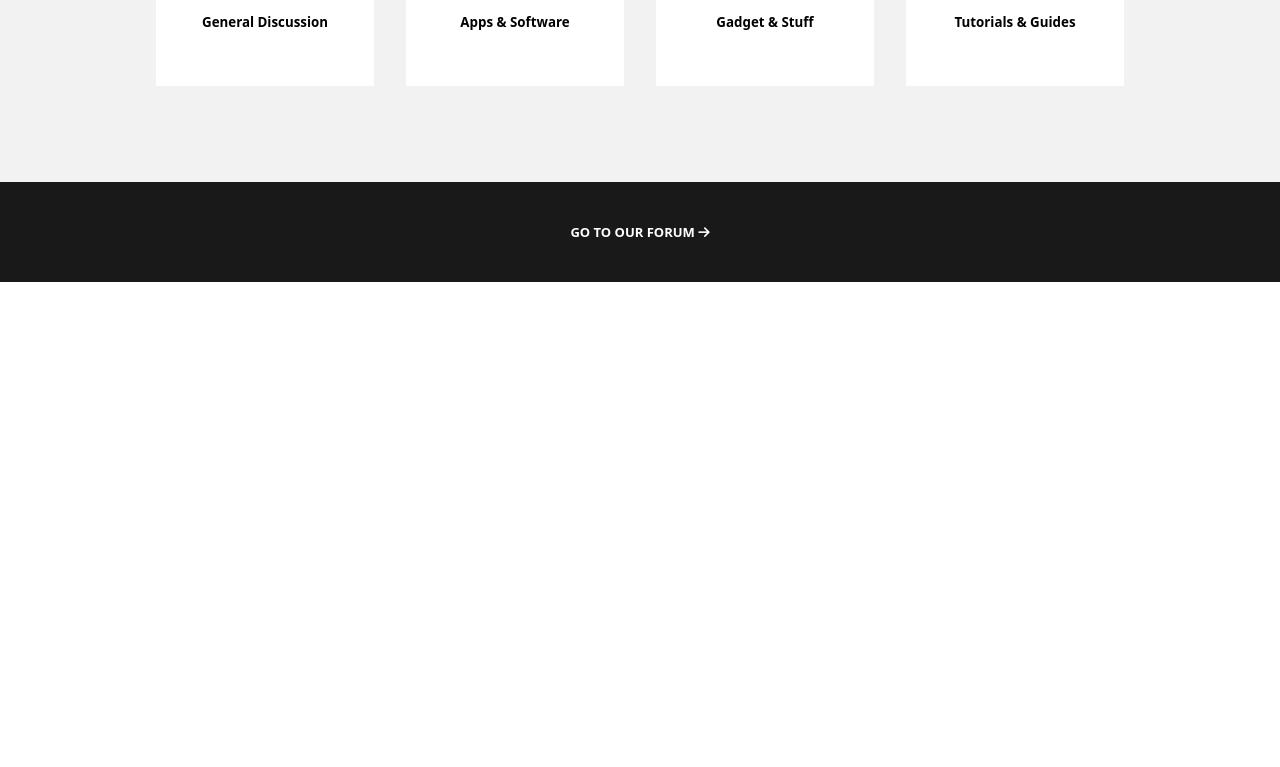
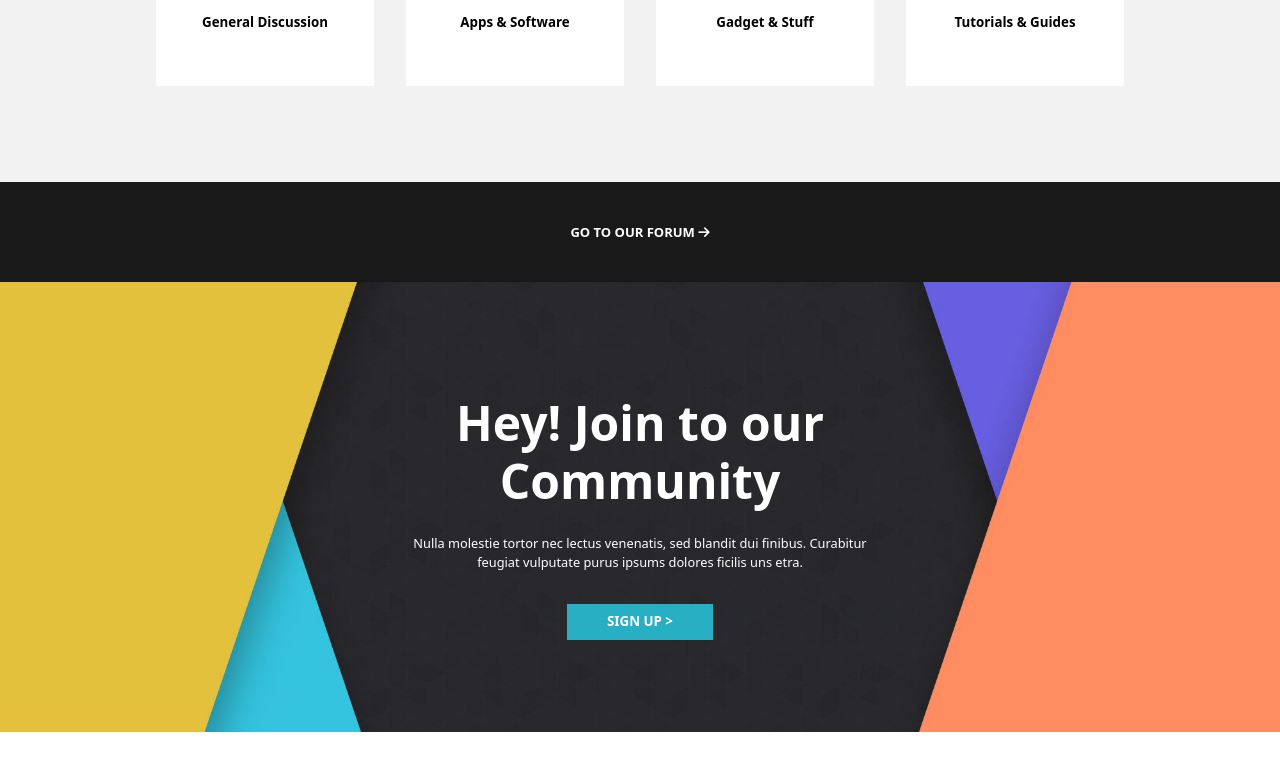
Before and after one commit to Michelazani/proj-html-vuejs, a Vue app: page / in a window 1280 px wide. Shown: the part 3473-4240 px from the top of the page. Before the commit the page ends 3755 px from the top, so only its background shows below. Built offline with nearby package versions, Linux system fonts and the light colour scheme.

Commit message:
inserimento backgroud-img e relativo testo

```diff
--- a/src/components/AppMain.vue
+++ b/src/components/AppMain.vue
@@ -154,6 +154,19 @@ export default{
         <article class="black-line">
             <h5>go to our forum <span><i class="fa-solid fa-arrow-right"></i></span> </h5>
         </article>
+        <div class="join-community">
+            <div class="s-container">
+                <h2>Hey! Join to our Community</h2>
+                <p>Nulla molestie tortor nec lectus venenatis, sed blandit dui finibus. Curabitur feugiat vulputate purus ipsums dolores ficilis uns etra.</p>
+                <button class="btn "> sign up > </button>
+            </div>
+
+        </div>
+        <div class="newsletter">
+            <div class="s-container">
+                <h3>Suscribe to our newsletter</h3>
+            </div>
+        </div>
     </section>
 
     </main>
@@ -338,6 +351,33 @@ export default{
                 }
             }
         }
+        div.join-community{
+            background-image: url(../assets/img/join_now_cta_bg.jpg);
+            height: 450px;
+            background-size: 100%;
+            background-position: center;
+            color: white;
+            h2{
+                font-size: 3rem;
+                padding: 7rem 0 1.5rem 0;
+            }
+            button.btn{
+            text-transform: uppercase;
+            background-color: $bluette;
+            border: transparent;
+            border-radius: 0%;
+            padding: 0.3rem;
+            vertical-align: -moz-middle-with-baseline;
+            font-weight: bold;
+            font-size: smaller;
+            padding: 0.5rem 2.5rem;
+            color: white;
+            }
+            p{
+                font-size: 0.8rem;
+                padding-bottom: 1rem;
+            }
+        }
     }
 
 </style>
```
